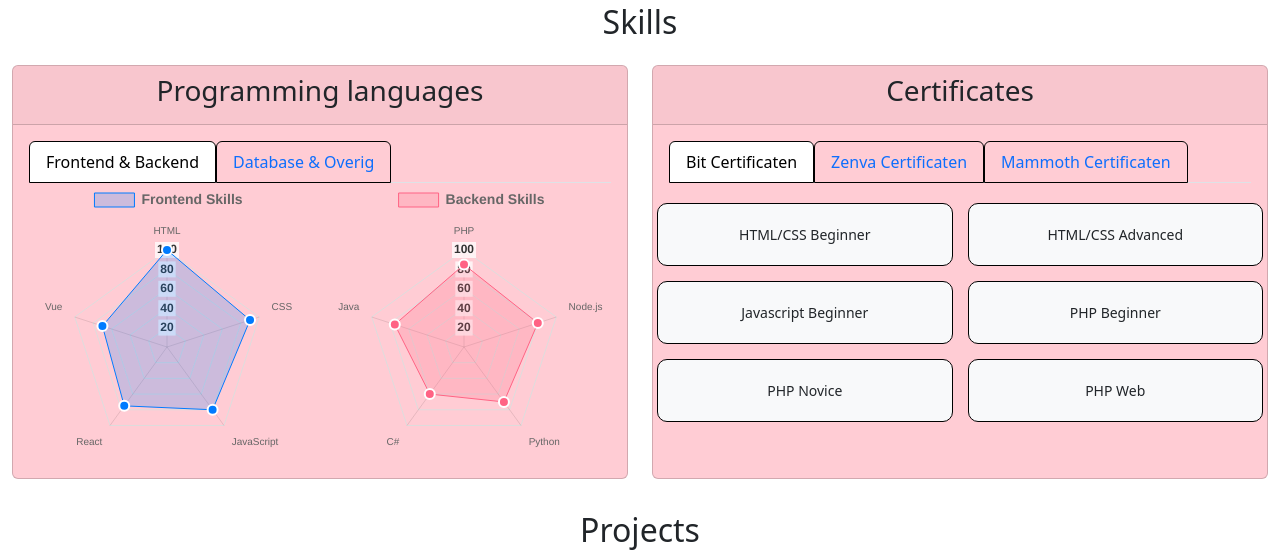
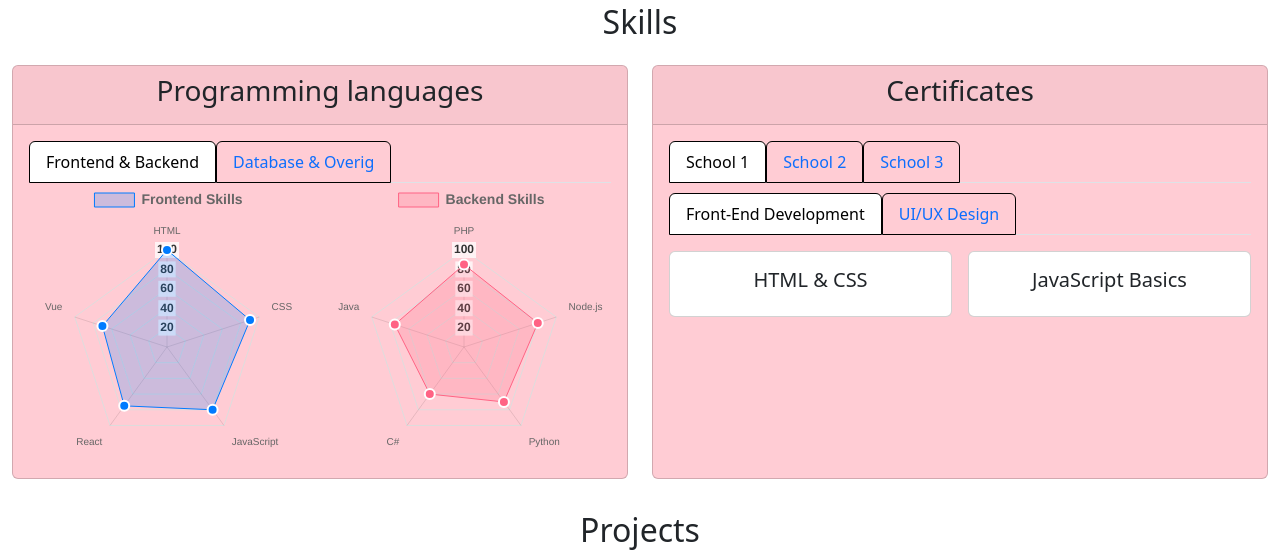
Before and after one commit to Fatedcircle/test-portfolio, a plain HTML site: page index.html in a window 1280 px wide. Shown: the part 702-1254 px from the top of the page. Drawn offline with nearby package versions, Linux system fonts and the light colour scheme.

Commit message:
wat toevoegingen

```diff
--- a/certificates.js
+++ b/certificates.js
@@ -1,124 +1,174 @@
-document.addEventListener("DOMContentLoaded", function () {
-    // Certificaten per categorie met PDF-bestandspaden
-    const certificates = {
-        bit: [
-            { title: "HTML/CSS Beginner", pdf: "images/certificaten/bit_academy/HTML_CSS Beginner.pdf", categorie: "frontend"},
-            { title: "HTML/CSS Advanced", pdf: "images/certificaten/bit_academy/HTML_CSS Advanced.pdf", categorie: "frontend" },
-            { title: "Javascript Beginner", pdf: "images/certificaten/bit_academy/JavaScript Beginner.pdf", categorie: "frontend" },
-            { title: "PHP Beginner", pdf: "images/certificaten/bit_academy/PHP Beginner.pdf", categorie: "backend" },
-            { title: "PHP Novice", pdf: "images/certificaten/bit_academy/PHP Novice.pdf", categorie: "backend" },
-            { title: "PHP Web", pdf: "images/certificaten/bit_academy/PHP Web.pdf", categorie: "backend" },
-        ],
-        zenva: [
-            { title: "Game Design Academy", pdf: "path/to/certificate7.pdf" },
-            { title: "Intro to Web Development with HTML and CSS", pdf: "path/to/certificate8.pdf" },
-            { title: "Jr Coder Mini-Degree", pdf: "path/to/certificate9.pdf" },
-            { title: "C++ Programming Academy", pdf: "path/to/certificate10.pdf" },
-            { title: "Bite-Sized HTML [2019]", pdf: "path/to/certificate11.pdf" },
-            { title: "The Complete Excel Productivity Bundle", pdf: "path/to/certificate12.pdf" },
-        ],
-        mammoth: [
-            { title: "Web App Design in React", pdf: "path/to/certificate13.pdf" },
-            { title: "Build your first WordPress theme", pdf: "path/to/certificate14.pdf" },
-            { title: "Custom Templates WordPress", pdf: "path/to/certificate15.pdf" },
-        ],
-    };
+// Data definitie
+const schoolData = [
+    {
+        name: "School 1",
+        departments: [
+            {
+                name: "Front-End Development",
+                skills: [
+                    { name: "HTML & CSS", certLink: "certificates/html-css.pdf" },
+                    { name: "JavaScript Basics", certLink: "certificates/javascript-basics.pdf" }
+                ]
+            },
+            {
+                name: "UI/UX Design",
+                skills: [
+                    { name: "Wireframing", certLink: "certificates/wireframing.pdf" },
+                    { name: "Prototyping", certLink: "certificates/prototyping.pdf" }
+                ]
+            }
+        ]
+    },
+    {
+        name: "School 2",
+        departments: [
+            {
+                name: "Back-End Development",
+                skills: [
+                    { name: "Node.js", certLink: "certificates/nodejs.pdf" },
+                    { name: "Database Management", certLink: "certificates/database-management.pdf" }
+                ]
+            },
+            {
+                name: "Cloud Computing",
+                skills: [
+                    { name: "AWS Basics", certLink: "certificates/aws-basics.pdf" },
+                    { name: "Azure Fundamentals", certLink: "certificates/azure-fundamentals.pdf" }
+                ]
+            }
+        ]
+    },
+    {
+        name: "School 3",
+        departments: [
+            {
+                name: "front end development",
+                skills: [
+                    { name: "test", certlink: "test.pdf"}
+                ]
+            }
+        ]
+    }
+];
 
-    // Functie om certificaten dynamisch in de juiste tab te laden
-    function loadCertificates(tab) {
-        const container = document.getElementById(`${tab}-certificates`);
-        const certificateList = certificates[tab];
+// Modal genereren
+function createCertificateModal() {
+    const modalDiv = document.createElement("div");
+    modalDiv.className = "modal fade";
+    modalDiv.id = "certificateModal";
+    modalDiv.tabIndex = -1;
+    modalDiv.setAttribute("aria-labelledby", "certificateModalLabel");
+    modalDiv.setAttribute("aria-hidden", "true");
 
-        // Clear de container eerst
-        container.innerHTML = "";
-
-        // Loop door de certificaten en voeg ze toe aan de DOM
-        certificateList.forEach((cert, index) => {
-            const certificateElement = document.createElement('div');
-            certificateElement.classList.add('certificate', 'border', 'border-black');
-            certificateElement.textContent = cert.title;
-
-            // Voeg een click-eventlistener toe om de modal te openen
-            certificateElement.addEventListener('click', function () {
-                openCertificateModal(cert.title, cert.pdf);
-            });
-
-            container.appendChild(certificateElement);
-        });
-    }
-
-    // Functie om de modal te openen met de PDF
-    function openCertificateModal(title, pdfSrc) {
-        // Maak de modal
-        const modal = document.createElement("div");
-        modal.className = "modal fade";
-        modal.id = "certificateModal";
-        modal.tabIndex = -1;
-        modal.innerHTML = `
+    modalDiv.innerHTML = `
         <div class="modal-dialog modal-lg">
             <div class="modal-content">
                 <div class="modal-header">
-                        <h5 class="modal-title">${title}</h5>
+                    <h5 class="modal-title" id="certificateModalLabel">Certificaat</h5>
                     <button type="button" class="btn-close" data-bs-dismiss="modal" aria-label="Close"></button>
                 </div>
-                    <div class="modal-body">
-                        <canvas id="pdfCanvas" style="width: 100%; height: auto;"></canvas>
-                    </div>
-                    <div class="modal-footer">
-                        <button type="button" class="btn btn-secondary" data-bs-dismiss="modal">Sluiten</button>
-                    </div>
+                <div class="modal-body" id="modal-body"></div>
             </div>
         </div>
     `;
 
-        // Voeg de modal aan de body toe
-        document.body.appendChild(modal);
+    document.body.appendChild(modalDiv);
+}
 
-        // Gebruik PDF.js om de PDF te laden en te renderen in de canvas
-        const canvas = document.getElementById("pdfCanvas");
-        const context = canvas.getContext("2d");
+// School- en afdelingstabgeneratie
+function renderSchoolData(data) {
+    const schoolTabs = document.getElementById("schoolTabs");
+    const schoolTabContent = document.getElementById("schoolTabContent");
 
-        // Laad de PDF
-        pdfjsLib.getDocument(pdfSrc).promise.then(function (pdf) {
-            // We nemen de eerste pagina van de PDF (je kunt dit aanpassen om meerdere pagina's te tonen)
-            pdf.getPage(1).then(function (page) {
-                const viewport = page.getViewport({ scale: 1 });
-                canvas.width = viewport.width;
-                canvas.height = viewport.height;
+    data.forEach((school, schoolIndex) => {
+        const isActiveSchool = schoolIndex === 0 ? "active" : "";
 
-                // Render de pagina in het canvas
-                page.render({ canvasContext: context, viewport: viewport });
-            });
+        // Tab voor de school
+        const schoolTab = document.createElement("button");
+        schoolTab.className = `nav-link ${isActiveSchool} border border-black`;
+        schoolTab.id = `school-tab-${schoolIndex}`;
+        schoolTab.setAttribute("data-bs-toggle", "tab");
+        schoolTab.setAttribute("data-bs-target", `#school-content-${schoolIndex}`);
+        schoolTab.setAttribute("type", "button");
+        schoolTab.setAttribute("role", "tab");
+        schoolTab.setAttribute("aria-controls", `school-content-${schoolIndex}`);
+        schoolTab.setAttribute("aria-selected", isActiveSchool ? "true" : "false");
+        schoolTab.innerText = school.name;
+        schoolTabs.appendChild(schoolTab);
+
+        // Tab-inhoud voor de school
+        const schoolContent = document.createElement("div");
+        schoolContent.className = `tab-pane fade ${isActiveSchool ? "show active" : ""}`;
+        schoolContent.id = `school-content-${schoolIndex}`;
+
+        // Tabs voor afdelingen
+        const departmentTabs = document.createElement("div");
+        departmentTabs.className = "nav nav-tabs mb-3";
+        departmentTabs.id = `department-tabs-${schoolIndex}`;
+
+        const departmentContent = document.createElement("div");
+        departmentContent.className = "tab-content";
+
+        school.departments.forEach((department, departmentIndex) => {
+            const isActiveDepartment = departmentIndex === 0 ? "active" : "";
+
+            // Tab voor afdeling
+            const departmentTab = document.createElement("button");
+            departmentTab.className = `nav-link ${isActiveDepartment} border border-black`;
+            departmentTab.id = `department-tab-${schoolIndex}-${departmentIndex}`;
+            departmentTab.setAttribute("data-bs-toggle", "tab");
+            departmentTab.setAttribute("data-bs-target", `#department-content-${schoolIndex}-${departmentIndex}`);
+            departmentTab.setAttribute("type", "button");
+            departmentTab.setAttribute("role", "tab");
+            departmentTab.setAttribute("aria-controls", `department-content-${schoolIndex}-${departmentIndex}`);
+            departmentTab.setAttribute("aria-selected", isActiveDepartment ? "true" : "false");
+            departmentTab.innerText = department.name;
+            departmentTabs.appendChild(departmentTab);
+
+            // Tab-inhoud voor afdeling
+            const departmentPane = document.createElement("div");
+            departmentPane.className = `tab-pane fade ${isActiveDepartment ? "show active" : ""}`;
+            departmentPane.id = `department-content-${schoolIndex}-${departmentIndex}`;
+
+            // Certificaten als kaarten
+            const skillsContainer = document.createElement("div");
+            skillsContainer.className = "row g-3";
+            department.skills.forEach(skill => {
+                const skillCard = document.createElement("div");
+                skillCard.className = "col-6";
+                skillCard.innerHTML = `
+                    <div class="card skill-card h-100">
+                        <div class="card-body text-center">
+                            <h5 class="card-title">${skill.name}</h5>
+                        </div>
+                    </div>`;
+                skillCard.addEventListener("click", () => openCertificateModal(skill.certLink));
+                skillsContainer.appendChild(skillCard);
             });
 
-        // Bootstrap modal openen
-        const bsModal = new bootstrap.Modal(modal);
-        bsModal.show();
+            departmentPane.appendChild(skillsContainer);
+            departmentContent.appendChild(departmentPane);
+        });
 
-        // Verwijder de modal uit de DOM zodra deze is gesloten
-        modal.addEventListener('hidden.bs.modal', function () {
-            modal.remove();
+        schoolContent.appendChild(departmentTabs);
+        schoolContent.appendChild(departmentContent);
+        schoolTabContent.appendChild(schoolContent);
     });
 }
 
-    // Laad de certificaten voor de actieve tab bij het laden van de pagina
-    loadCertificates('bit'); // Standaard Bit tab laden
+// Certificaat modal openen
+function openCertificateModal(link) {
+    const modalBody = document.getElementById("modal-body");
+    modalBody.innerHTML = `<iframe src="${link}" style="width:100%; height:400px;"></iframe>`;
+    const modal = new bootstrap.Modal(document.getElementById("certificateModal"));
+    modal.show();
+}
 
-    // Voeg event listeners toe aan de nav-pills om certificaten te filteren
-    const navLinks = document.querySelectorAll('.nav-link');
-    navLinks.forEach(link => {
-        link.addEventListener('click', function (e) {
-            e.preventDefault(); // Voorkom de standaard actie van de tab
+// Dynamische inhoud laden
+window.onload = function () {
+    // Modal genereren
+    createCertificateModal();
 
-            // Verkrijg de target tab naam (bit, zenva, mammoth)
-            const targetTab = e.target.getAttribute('data-bs-target').substring(1); // Verwijder de '#' van het data-target attribuut
-
-            // Bootstrap Tab functie aanroepen om de tab zelf correct te switchen
-            const tab = new bootstrap.Tab(link); // Maak een nieuwe tab instantie aan
-            tab.show(); // Activeer de tab zelf
-
-            // Laad de certificaten voor de geklikte tab
-            loadCertificates(targetTab);
-        });
-    });
-});
+    // School- en afdelingstab genereren
+    renderSchoolData(schoolData);
+};
--- a/index.html
+++ b/index.html
@@ -13,6 +13,7 @@
     <link rel="stylesheet" href="style.css">
     <script src="https://cdn.jsdelivr.net/npm/chart.js"></script>
 </head>
+
 <body>
     <header class="p-3 mb-3 border-bottom bg-dark">
         <nav class="navbar navbar-expand-lg navbar-dark fixed-top bg-dark">
@@ -68,12 +69,14 @@
                     <div class="card-body">
                         <!-- Nav Tabs voor Frontend & Backend en Database & Overig -->
                         <div class="nav nav-tabs" id="nav-tab" role="tablist">
-                            <button class="nav-link active border border-black" id="frontend-backend-tab" data-bs-toggle="tab"
-                                data-bs-target="#frontend-backend" type="button" role="tab" aria-controls="frontend-backend" aria-selected="true">
+                            <button class="nav-link active border border-black" id="frontend-backend-tab"
+                                data-bs-toggle="tab" data-bs-target="#frontend-backend" type="button" role="tab"
+                                aria-controls="frontend-backend" aria-selected="true">
                                 Frontend & Backend
                             </button>
                             <button class="nav-link border border-black" id="database-overig-tab" data-bs-toggle="tab"
-                                data-bs-target="#database-overig" type="button" role="tab" aria-controls="database-overig" aria-selected="false">
+                                data-bs-target="#database-overig" type="button" role="tab"
+                                aria-controls="database-overig" aria-selected="false">
                                 Database & Overig
                             </button>
                         </div>
@@ -81,7 +84,8 @@
                         <!-- Tab content -->
                         <div class="tab-content" id="nav-tabContent">
                             <!-- Frontend & Backend Chart -->
-                            <div class="tab-pane fade show active" id="frontend-backend" role="tabpanel" aria-labelledby="frontend-backend-tab">
+                            <div class="tab-pane fade show active" id="frontend-backend" role="tabpanel"
+                                aria-labelledby="frontend-backend-tab">
                                 <!-- Canvas voor Frontend Radar Chart -->
                                 <div class="row">
                                     <div class="col-12 col-md-6">
@@ -94,7 +98,8 @@
                             </div>
 
                             <!-- Database & Overig Chart -->
-                            <div class="tab-pane fade" id="database-overig" role="tabpanel" aria-labelledby="database-overig-tab">
+                            <div class="tab-pane fade" id="database-overig" role="tabpanel"
+                                aria-labelledby="database-overig-tab">
                                 <!-- Canvas voor Database Radar Chart -->
                                 <div class="row">
                                     <div class="col-12 col-md-6">
@@ -116,33 +121,13 @@
                         <h3 class="card-heading font-italic font-weight-bold">Certificates</h3>
                     </div>
                     <div class="card-body">
-                        <ul class="nav nav-tabs" id="certificateTabs">
-                            <li class="nav-item">
-                                <a class="nav-link active border border-black" id="bit-tab" data-bs-toggle="pill" href="#bit" data-bs-target="#bit">Bit Certificaten</a>
-                            </li>
-                            <li class="nav-item">
-                                <a class="nav-link border border-black" id="zenva-tab" data-bs-toggle="pill" href="#zenva" data-bs-target="#zenva">Zenva Certificaten</a>
-                            </li>
-                            <li class="nav-item">
-                                <a class="nav-link border border-black" id="mammoth-tab" data-bs-toggle="pill" href="#mammoth" data-bs-target="#mammoth">Mammoth Certificaten</a>
-                            </li>
-                        </ul>
+                        <!-- Tabs voor Scholen -->
+                        <ul class="nav nav-tabs" id="schoolTabs"></ul>
 
-                        <div class="tab-content">
-                            <div class="tab-pane fade show active" id="bit" role="tabpanel" aria-labelledby="bit-tab">
-                                <div id="bit-certificates" class="certificate-list row"></div>
-                            </div>
-                            <div class="tab-pane fade" id="zenva" role="tabpanel" aria-labelledby="zenva-tab">
-                                <div id="zenva-certificates" class="certificate-list row"></div>
-                            </div>
-                            <div class="tab-pane fade" id="mammoth" role="tabpanel" aria-labelledby="mammoth-tab">
-                                <div id="mammoth-certificates" class="certificate-list row"></div>
+                        <!-- Tab-inhoud voor Scholen -->
+                        <div class="tab-content" id="schoolTabContent"></div>
                     </div>
                 </div>
-                    </div>
-                </div>
-            </div>
-
 
             </div>
         </div>
@@ -161,17 +146,20 @@
                             <div class="row">
                                 <div class="col">
                                     <label for="first-name" class="form-label d-block text-center">First name</label>
-                                <input type="text" class="form-control" id="first-name" aria-label="first-name" name="first-name">
+                                    <input type="text" class="form-control" id="first-name" aria-label="first-name"
+                                        name="first-name">
                                 </div>
                                 <div class="col">
                                     <label for="last-name" class="form-label d-block text-center">Last name</label>
-                                <input type="text" class="form-control" id="last-name" aria-label="last-name" name="last-name">
+                                    <input type="text" class="form-control" id="last-name" aria-label="last-name"
+                                        name="last-name">
                                 </div>
                             </div>
                             <div class="row">
                                 <div class="col">
                                     <label for="company" class="form-label d-block text-center">Company</label>
-                                <input type="text" class="form-control" id="company" name="company" aria-label="company">
+                                    <input type="text" class="form-control" id="company" name="company"
+                                        aria-label="company">
                                 </div>
                             </div>
                             <div class="row">
@@ -180,7 +168,10 @@
                                     <textarea name="bericht" id="bericht" class="form-control"></textarea>
                                 </div>
                             </div>
-                        <div class="row my-3"><div class="col text-center"><button type="submit" class="btn btn-primary mt-2">Submit</button></div></div>
+                            <div class="row my-3">
+                                <div class="col text-center"><button type="submit"
+                                        class="btn btn-primary mt-2">Submit</button></div>
+                            </div>
 
                         </form>
                     </div>
@@ -188,11 +179,14 @@
                         <p>My avatar and location information</p>
                         <img src="Images/avatar.jpg" alt="my avatar">
                         <div class="text-center"><i class="bi bi-geo-alt"></i>
-                    <p class="adres">Hoorn, 1111AA, Nederland</p></div>
+                            <p class="adres">Hoorn, 1111AA, Nederland</p>
+                        </div>
                         <div class="text-center"><i class="bi bi-phone-vibrate"></i>
-                    <p class="phone"><a href="tel:+">_01 23456789</a></p></div>
+                            <p class="phone"><a href="tel:+">_01 23456789</a></p>
+                        </div>
                         <div class="text-center"><i class="bi bi-envelope"></i>
-                    <p class="email"><a href="mailto:#">random@random.random</a></p></div>
+                            <p class="email"><a href="mailto:#">random@random.random</a></p>
+                        </div>
                     </div>
                 </div>
             </div>
--- a/style.css
+++ b/style.css
@@ -86,40 +86,6 @@ footer {
     transition: none;
 }
 
-
-/* test dingen */
-
-/* Certificaat card stijl */
-/* Container voor de certificaten */
-.certificate-list {
-  display: grid;
-  grid-template-columns: repeat(auto-fill, minmax(45%, 1fr)); /* Dit zorgt ervoor dat de certificaten naast elkaar kunnen staan met een min-width van 45% */
-  gap: 15px;
-  margin-top: 20px;
-}
-
-/* Stijl voor de certificaten als kaarten */
-.certificate {
-  padding: 20px;
-  border: 1px solid #ddd;
-  border-radius: 10px;
-  background-color: #f8f9fa;
-  font-size: 14px;
-  text-align: center;
-  transition: transform 0.3s ease;
-}
-
-/* Hover effect voor de certificaat cards */
-.certificate:hover {
-  transform: scale(1.05);
-  background-color: #e2e6ea;
-}
-
-.certificate-title {
-  font-weight: bold;
-  margin-bottom: 10px;
-}
-
 /* Zorg ervoor dat de nav-pills er goed uitzien */
 .nav-pills .nav-link {
   border-radius: 0;
@@ -132,6 +98,9 @@ footer {
   color: white;
 }
 
+#schoolTabContent {
+  margin-top: 10px;
+}
 .modal.modal-fullscreen.projectsModal {
   display: flex;
   align-items: center;
@@ -157,3 +126,14 @@ footer {
   border: none;
   border-radius: 0; /* Remove rounded corners */
 }
+
+.skill-card {
+  cursor: pointer;
+  transition: transform 0.2s, box-shadow 0.2s;
+  background-color: #fff
+}
+
+.skill-card:hover {
+  transform: scale(1.05);
+  box-shadow: 0 4px 10px rgba(0, 0, 0, 0.2);
+}
```
Also changed, not shown: dingen/mac.js (+124 -88 lines), dingen/test.html (+23 -12 lines). Lines whose indentation alone changed are shown as unchanged.
